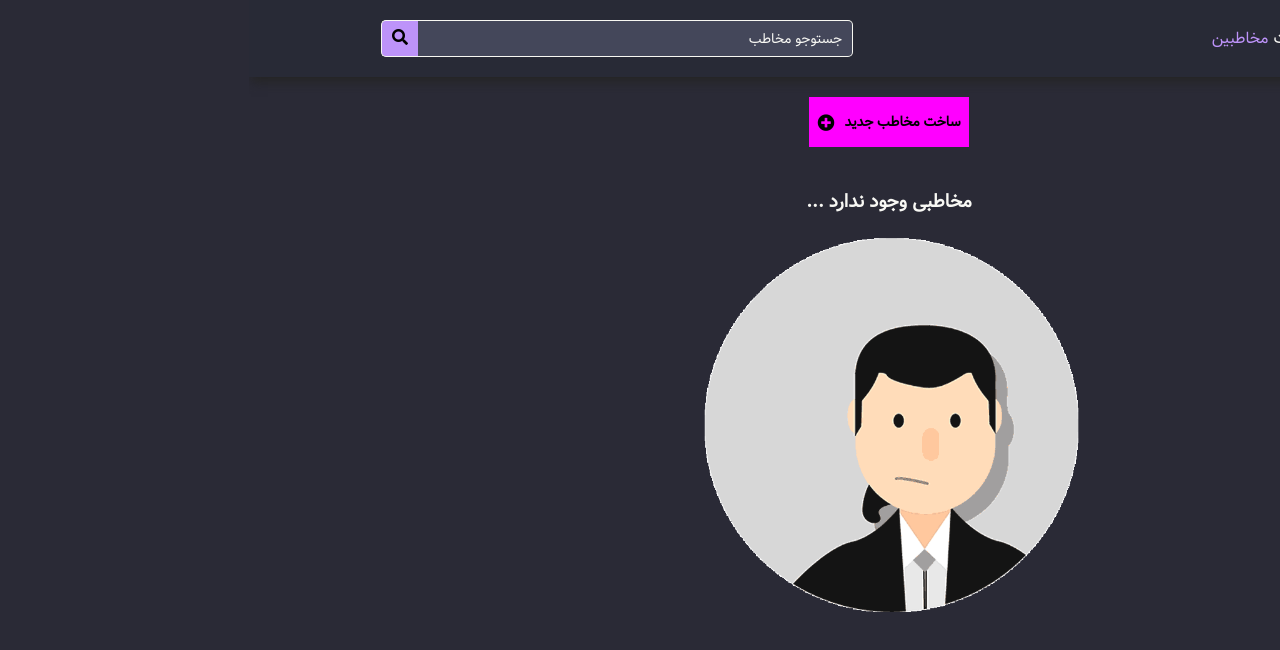
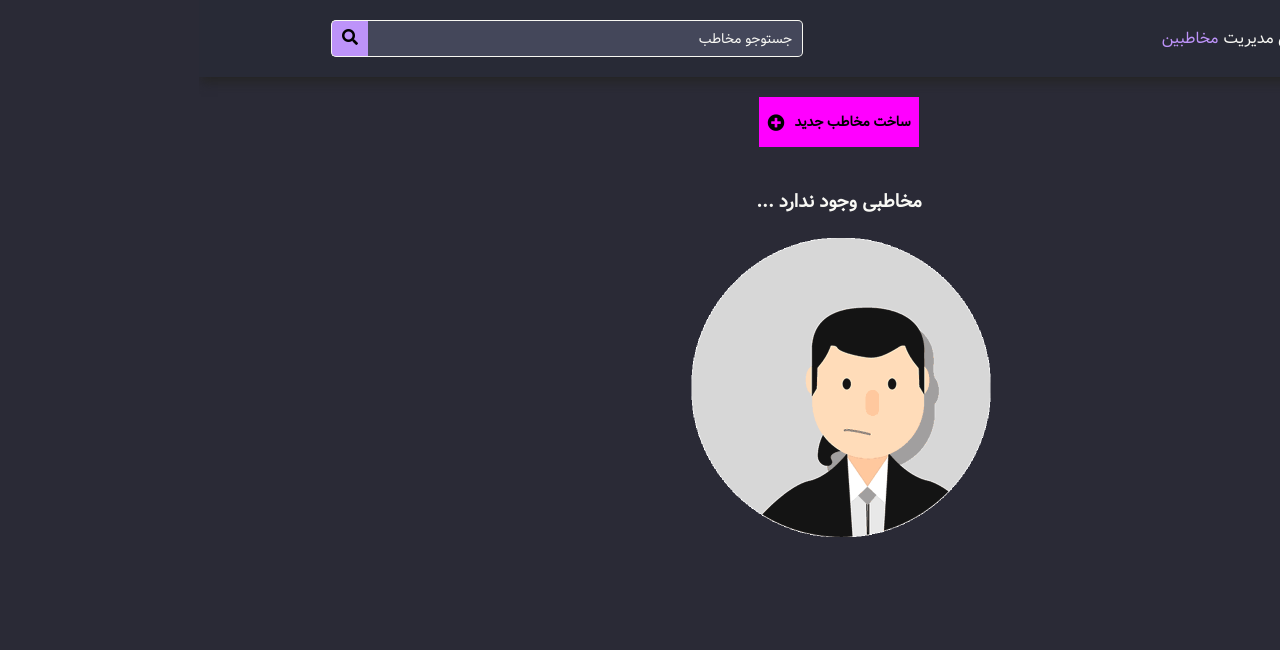
Before and after one commit to Amir-Toolabi-pro/Contact, a React (Create React App) app: page / in a window 1280 px wide. Shown: the top 650 px of the page. Built offline with nearby package versions, Linux system fonts and the light colour scheme.

Commit message:
add spinner loadin to project

```diff
--- /dev/null
+++ b/src/components/Spinner.jsx
@@ -0,0 +1,13 @@
+
+
+const Spinner = () => {
+  return (
+    <>
+      <div style={{ display: "flex", width: "100%", height: "80vh", justifyContent: "center", alignItems: "center" }}>
+        <img src={require("../images/Spinner.gif")} style={{ width: "150px" }} />
+      </div>
+    </>
+  );
+}
+
+export default Spinner;
--- a/src/components/contact/Contact.jsx
+++ b/src/components/contact/Contact.jsx
@@ -6,22 +6,32 @@ import CardMap from "./cards/CardMap";
 import "../../styles/contact.css"
 import { useState } from "react";
 import NotFound from "./cards/NotFound";
+import Spinner from "../Spinner";
 
 const Contact = () => {
 
-  const [contacts , setContacts] = useState([])
+  const [contacts, setContacts] = useState([]);
+  const [loading, setLoading] = useState(false);
 
   return (
     <>
-      <Navbar/>
-      <AddContact/>
-      <section className="contact_body" >
-        {contacts.length > 0 ?
-          <CardMap/> :
-          <NotFound/>
-        }
+      <Navbar />
 
-      </section>
+      {loading ?
+        undefined :
+        <AddContact />
+      }
+
+      {loading ?
+        <Spinner /> :
+        <section className="contact_body" >
+          {contacts.length > 0 ?
+            <CardMap /> :
+            <NotFound />
+          }
+        </section>
+      }
+
     </>
   );
 }
--- a/src/styles/addcontact.css
+++ b/src/styles/addcontact.css
@@ -19,6 +19,7 @@
   border: none;
   font-size: 14px;
   font-weight: 600;
+  cursor: pointer;
 }
 
 .btn_add_contact button i{
--- a/src/styles/notfound.css
+++ b/src/styles/notfound.css
@@ -12,5 +12,5 @@
 }
 
 .notfound_container img{
-  width: 500px;
+  width: 400px;
 }
```
Also changed, not shown: 2 other files (tests, documents, lock files or other folders).
